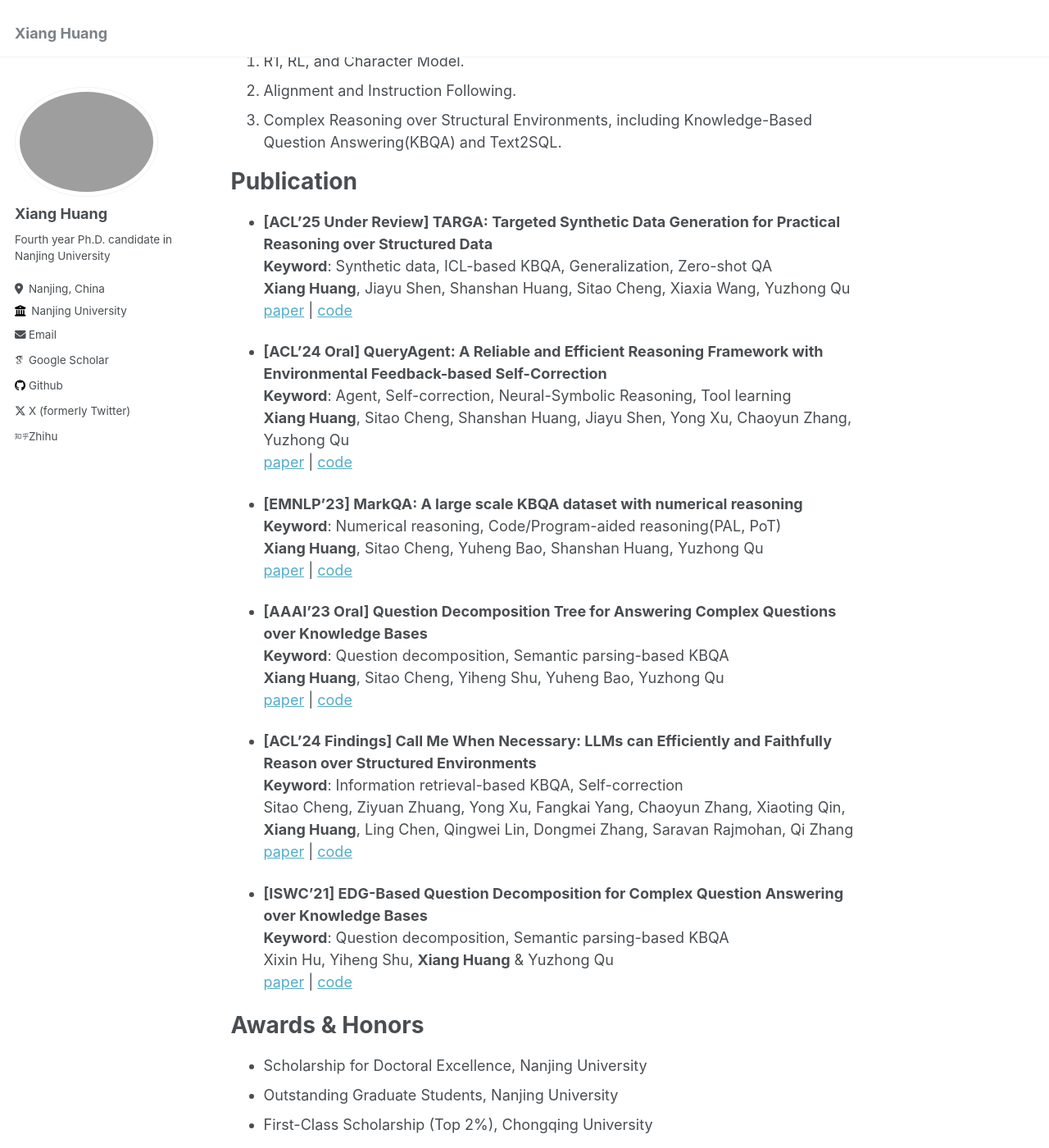
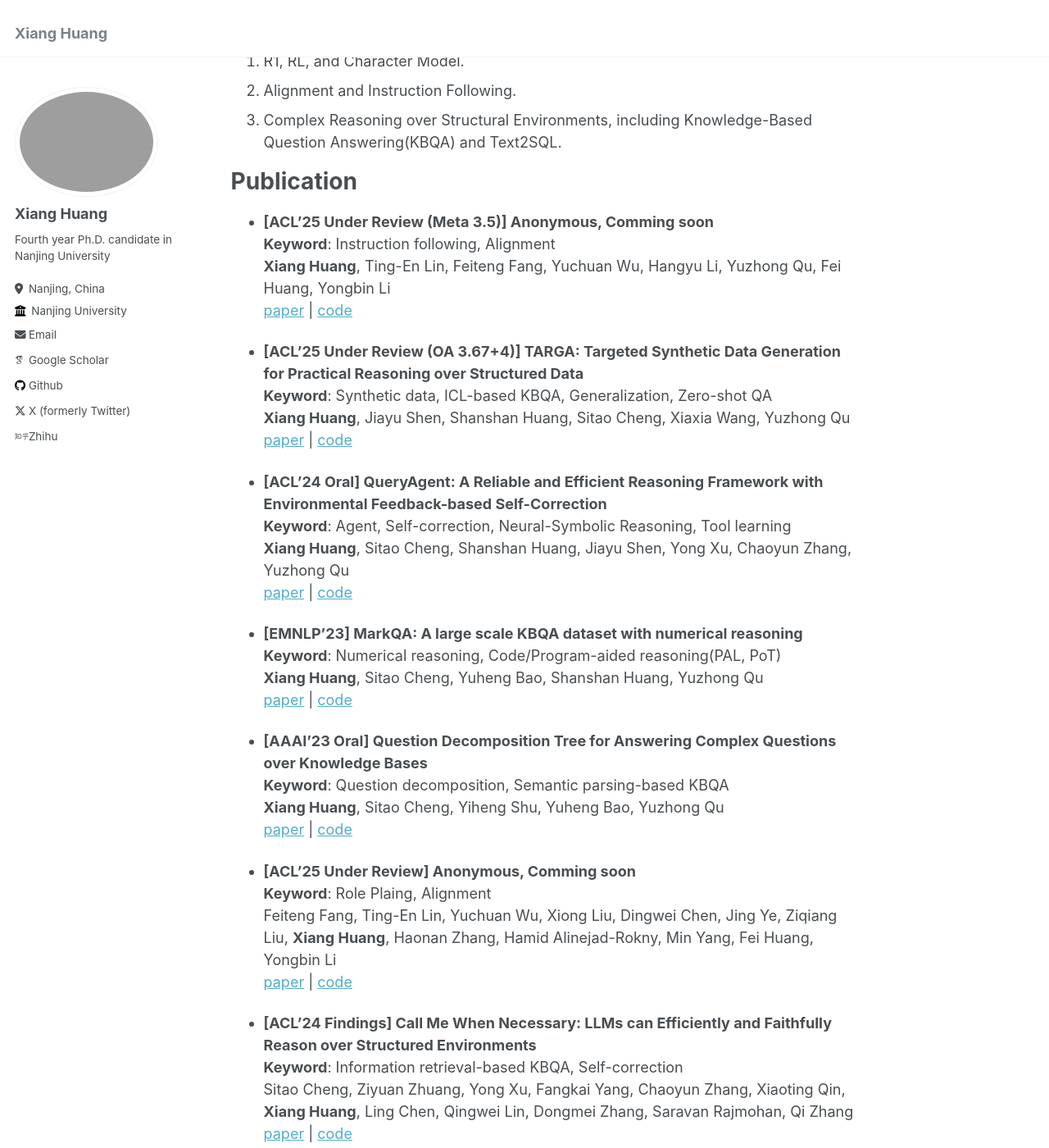
Before and after one commit to cdhx/cdhx.github.io, a Jekyll site: the page built from _pages/about.md, in a window 1280 px wide and 1400 px high, scrolled down 398 px. Shown: the whole window at 82% size. Built offline with Jekyll 4.4.1, drawn with Linux system fonts in a browser that asks for light colours; some web fonts are replaced; some of the changed text lies outside the part shown.

Commit message:
Update about.md

```diff
--- a/_pages/about.md
+++ b/_pages/about.md
@@ -24,7 +24,12 @@ Research Interest
 Publication
 ===
 
-- **[ACL'25 Under Review] TARGA: Targeted Synthetic Data Generation for Practical Reasoning over Structured Data** <br/>
+
+- **[ACL'25 Under Review (Meta 3.5)] Anonymous, Comming soon** <br/>
+**Keyword**: Instruction following, Alignment<br/>
+**Xiang Huang**, Ting-En Lin, Feiteng Fang, Yuchuan Wu, Hangyu Li, Yuzhong Qu, Fei Huang, Yongbin Li  <br/>  [paper](https://arxiv.org/abs/2412.19544) \| [code](https://github.com/cdhx/TARGA)
+
+- **[ACL'25 Under Review (OA 3.67+4)] TARGA: Targeted Synthetic Data Generation for Practical Reasoning over Structured Data** <br/>
 **Keyword**: Synthetic data, ICL-based KBQA, Generalization, Zero-shot QA<br/>
 **Xiang Huang**, Jiayu Shen, Shanshan Huang, Sitao Cheng, Xiaxia Wang, Yuzhong Qu <br/>  [paper](https://arxiv.org/abs/2412.19544) \| [code](https://github.com/cdhx/TARGA)
 
@@ -42,6 +47,10 @@ Publication
 **Xiang Huang**, Sitao Cheng, Yiheng Shu, Yuheng Bao, Yuzhong Qu  <br/>
 [paper](https://ojs.aaai.org/index.php/AAAI/article/view/26519/26291) \| [code](https://github.com/cdhx/QDTQA)
 
+- **[ACL'25 Under Review] Anonymous, Comming soon** <br/>
+**Keyword**: Role Plaing, Alignment<br/>
+Feiteng Fang, Ting-En Lin, Yuchuan Wu, Xiong Liu, Dingwei Chen, Jing Ye, Ziqiang Liu, **Xiang Huang**, Haonan Zhang, Hamid Alinejad-Rokny, Min Yang, Fei Huang, Yongbin Li  <br/>  [paper](https://arxiv.org/abs/2412.19544) \| [code](https://github.com/cdhx/TARGA)
+
 - **[ACL'24 Findings] Call Me When Necessary: LLMs can Efficiently and Faithfully Reason over Structured Environments** <br/>
 **Keyword**: Information retrieval-based KBQA, Self-correction<br/>
 Sitao Cheng, Ziyuan Zhuang, Yong Xu, Fangkai Yang, Chaoyun Zhang, Xiaoting Qin, **Xiang Huang**, Ling Chen, Qingwei Lin, Dongmei Zhang, Saravan Rajmohan, Qi Zhang <br/>
@@ -51,6 +60,13 @@ Sitao Cheng, Ziyuan Zhuang, Yong Xu, Fangkai Yang, Chaoyun Zhang, Xiaoting Qin,
 **Keyword**: Question decomposition, Semantic parsing-based KBQA<br/>
 Xixin Hu, Yiheng Shu, **Xiang Huang** & Yuzhong Qu <br/>
 [paper](https://link.springer.com/chapter/10.1007/978-3-030-88361-4_8) \| [code](https://github.com/HXX97/EDG)
+
+- **[UIC'19] Cnnloc: Deep-learning based indoor localization with wifi fingerprinting** <br/>
+**Keyword**: Question decomposition, Semantic parsing-based KBQA<br/>
+Xixin Hu, Yiheng Shu, **Xiang Huang** & Yuzhong Qu <br/>
+[paper](https://link.springer.com/chapter/10.1007/978-3-030-88361-4_8) \| [code](https://github.com/HXX97/EDG)
+
+
 
 
 Awards & Honors
```
